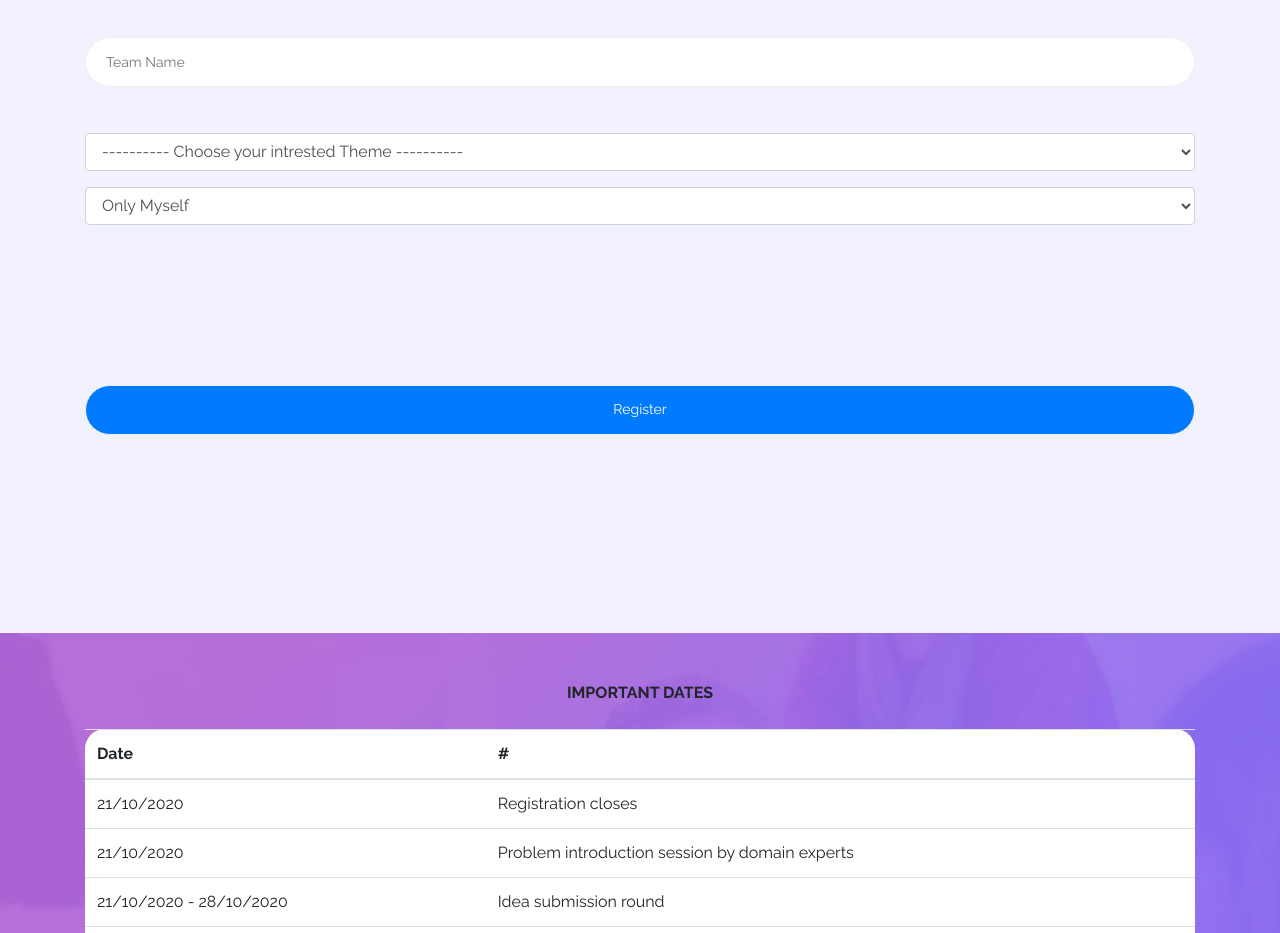
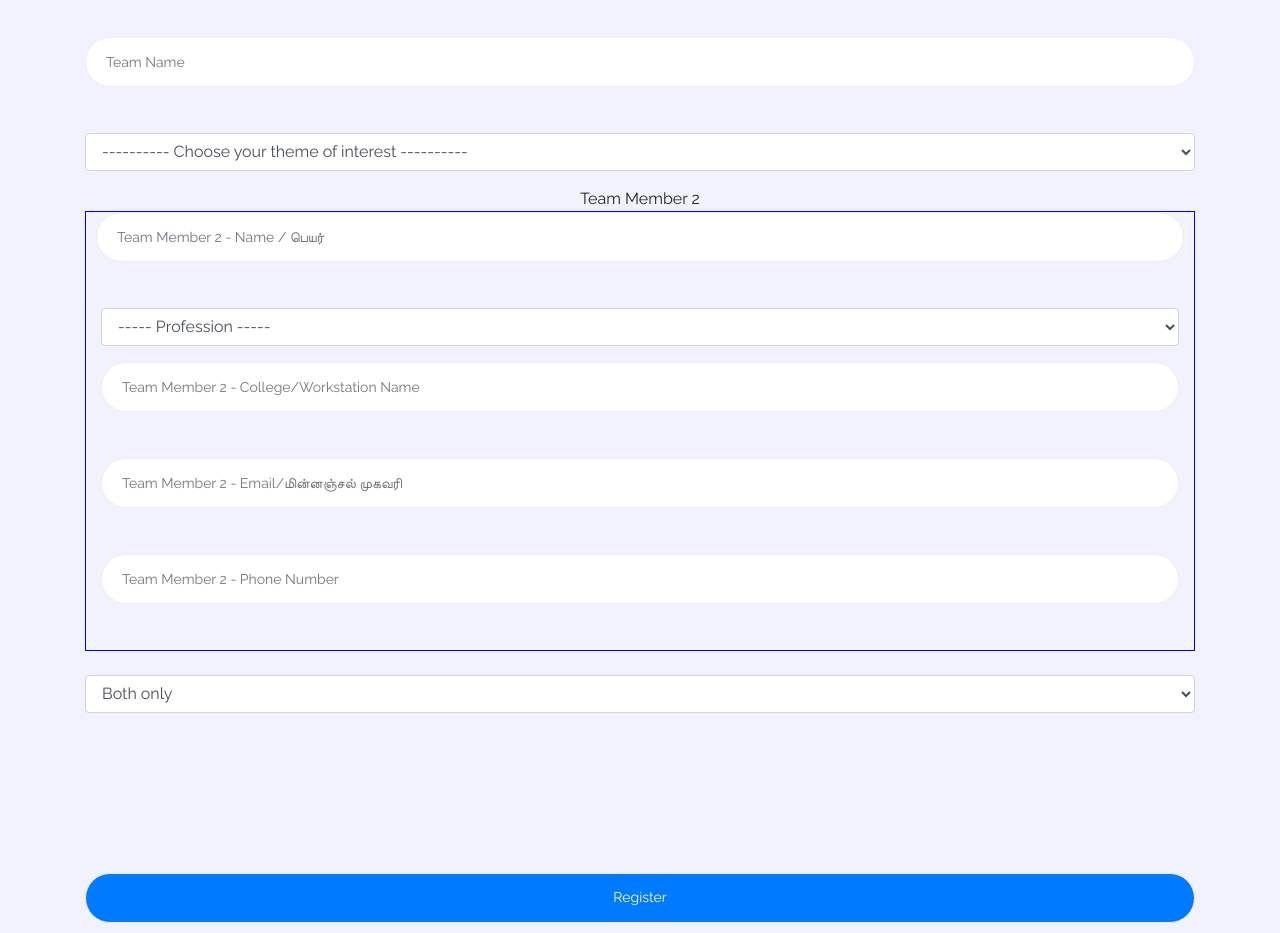
Before and after one commit to niroshkumarh/TamilHackathon, a plain HTML site: page index.html in a window 1280 px wide. Shown: the part 3160-4093 px from the top of the page. Drawn offline with Linux system fonts and the light colour scheme.

Commit message:
teamSize Min2

```diff
--- a/dev_script.js
+++ b/dev_script.js
@@ -10,29 +10,31 @@ const create_element = (type,obj) => {
 
 const input_form = (i) => {
     return `<div class="col-sm-12">
-<center class="text-center">Team Member ${i + 2}</center>
+<center class="text-center">Team Member ${i + 3}</center>
+<div class = "div1">
 <div class="col-sm-12">
     <div class="form-group">
         <div class="form-row">
-            <input type="text" required placeholder="Name / பெயர் " name="name${i+1}" class="form-control"/>
+            <input type="text" required placeholder="Name / பெயர் " name="name${i+3}" class="form-control"/>
         </div>
     </div>
     <div class="form-group">
-        <select required name="profession${i+1}" class="form-control">
+        <select required name="profession${i+3}" class="form-control">
             <option value="">----- Profession -----</option>
             <option value="Student">Student</option>
             <option value="Working">Working</option>
         </select>
     </div>
     <div class="form-group">
-        <input required name="collegeworkstationname${i+1}" type="text" placeholder="College/Workstation Name" />
+        <input required name="collegeworkstationname${i+3}" type="text" placeholder="College/Workstation Name" />
     </div>
     <div class="form-group">
-        <input required name="email${i+1}" type="email" placeholder="Email/மின்னஞ்சல் முகவரி " />
+        <input required name="email${i+3}" type="email" placeholder="Email/மின்னஞ்சல் முகவரி " />
     </div>
     <div class="form-group">
-        <input required name="phone${i+1}" type="text" placeholder="Phone Number" />
+        <input required name="phone${i+3}" type="text" placeholder="Phone Number" />
     </div>
+</div>
 </div>
 </div>
 `}
--- a/index.html
+++ b/index.html
@@ -10,7 +10,11 @@
     <link href="https://fonts.googleapis.com/css?family=Raleway:100,300,400,500,700,900" rel="stylesheet">
     <script src="swal.min.js"></script>
     <script src="dev_script.js" defer></script>
-
+    <style>
+        .div1 {
+            border: 1px solid blue;
+        }
+    </style>
     <title>Tamil - hackathon</title>
     <!--
 SOFTY PINKO
@@ -80,7 +84,8 @@ https://templatemo.com/tm-535-softy-pinko
                 <div class="row">
                     <div class="offset-xl-3 col-xl-6 offset-lg-2 col-lg-8 col-md-12 col-sm-12">
                         <h1>Lets provide the best <strong>strategy</strong><br>to document <strong>TAMIL</strong></h1>
-                        <p>தமிழ் மொழி, மரபு மருத்துவம் மற்றும் கலை மேம்பாட்டிற்கான நிரலரங்கு" (Hackathon for Tamil language, Medicine and art enhancement)</p>
+                        <p>தமிழ் மொழி, மரபு மருத்துவம் மற்றும் கலை மேம்பாட்டிற்கான நிரலரங்கு" (Hackathon for Tamil
+                            language, Medicine and art enhancement)</p>
                         <a href="#features" class="main-button-slider">Discover More</a>
                     </div>
                 </div>
@@ -307,22 +312,50 @@ https://templatemo.com/tm-535-softy-pinko
 
                         <div class="form-group">
                             <select class="form-control" name="theme" id="theme">
-                                <option value="0">---------- Choose your intrested Theme ---------- </option>
+                                <option value="0">---------- Choose your theme of interest ---------- </option>
                                 <option value="Tamil language and literature">தமிழ் மொழி மற்றும் இலக்கியம்(Tamil
                                     language & literature)</option>
-                                <option value="Tamil music">தமிழ் இசை (Tamil music)</option>
+                                <option value="Tamil medicine"> தமிழ் மருத்துவம்(Tamil medicine)</option>
                                 <option value="Arts">கலைகள் (Arts)</option>
                             </select>
                         </div>
 
-
-
+                        <center class="text-center">Team Member 2</center>
+                        <div class="div1">
+                            <div class="col-sm-12">
+                                <div class="form-group">
+                                    <div class="form-row">
+                                        <input type="text" required placeholder="Team Member 2 - Name / பெயர் "
+                                            name="name2" class="form-control" />
+                                    </div>
+                                </div>
+                                <div class="form-group">
+                                    <select required name="profession2" class="form-control">
+                                        <option value="">----- Profession -----</option>
+                                        <option value="Student">Student</option>
+                                        <option value="Working">Working</option>
+                                    </select>
+                                </div>
+                                <div class="form-group">
+                                    <input required name="collegeworkstationname2" type="text"
+                                        placeholder="Team Member 2 - College/Workstation Name" />
+                                </div>
+                                <div class="form-group">
+                                    <input required name="email2" type="email"
+                                        placeholder="Team Member 2 - Email/மின்னஞ்சல் முகவரி " />
+                                </div>
+                                <div class="form-group">
+                                    <input required name="phone2" type="text"
+                                        placeholder="Team Member 2 - Phone Number" />
+                                </div>
+                            </div>
+                        </div>
+                        <br>
                         <div class="form-group">
                             <select onchange="handle_team_change(event)" class="form-control" name="team" id="team">
-                                <option value="1">Only Myself</option>
-                                <option value="2">2 </option>
-                                <option value="3">3 </option>
-                                <option value="4">4 </option>
+                                <option value="1">Both only</option>
+                                <option value="2">3 </option>
+                                <option value="3">4 </option>
                             </select>
                         </div>
                         <br><br>
```
Lines whose indentation alone changed are shown as unchanged.
